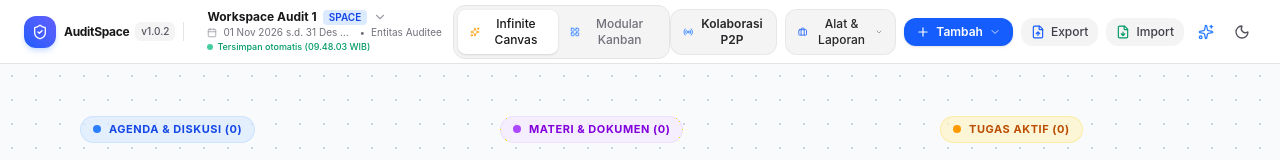
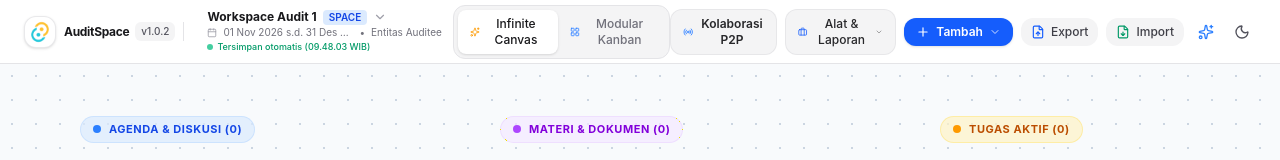
Before and after one commit to abdifaizal/auditspace, a React (Vite) app: page / in a window 1280 px wide. Shown: the top 160 px of the page. Built offline with nearby package versions, Linux system fonts and the light colour scheme.

Commit message:
style: synchronize header and report logo with official AuditSpace app icon

```diff
--- a/index.html
+++ b/index.html
@@ -3,6 +3,7 @@
   <head>
     <meta charset="UTF-8" />
     <meta name="viewport" content="width=device-width, initial-scale=1.0" />
+    <link rel="icon" type="image/png" href="/app-icon.png" />
     <title>AuditSpace v1.0.2</title>
   </head>
   <body class="bg-zinc-50 dark:bg-zinc-950 text-zinc-900 dark:text-zinc-100 antialiased selection:bg-blue-500/30 selection:text-blue-900">
--- a/src/components/Header.tsx
+++ b/src/components/Header.tsx
@@ -101,8 +101,8 @@ export const Header: React.FC<HeaderProps> = ({
       {/* Brand & Multi-Space Selector */}
       <div className="flex items-center gap-3">
         <div className="flex items-center gap-2">
-          <div className="w-8 h-8 rounded-xl bg-gradient-to-tr from-blue-600 to-indigo-500 flex items-center justify-center text-white shadow-md shadow-blue-500/20 shrink-0">
-            <ShieldCheck className="w-4 h-4" />
+          <div className="w-8 h-8 rounded-xl overflow-hidden flex items-center justify-center shrink-0 bg-white dark:bg-zinc-900 border border-zinc-200/80 dark:border-zinc-800 shadow-sm">
+            <img src="/app-icon.png" alt="AuditSpace Logo" className="w-6 h-6 object-contain" />
           </div>
           <div className="hidden lg:flex items-center gap-1.5 pr-2 border-r border-zinc-200 dark:border-zinc-800">
             <span className="text-xs font-bold tracking-tight text-zinc-900 dark:text-zinc-100">
--- a/src/components/ReportModal.tsx
+++ b/src/components/ReportModal.tsx
@@ -86,7 +86,7 @@ export const ReportModal: React.FC<ReportModalProps> = ({ workspace, isOpen, onC
             <div className="flex items-start justify-between">
               <div>
                 <div className="flex items-center gap-2">
-                  <ShieldCheck className="w-6 h-6 text-blue-600 print:text-black" />
+                  <img src="/app-icon.png" alt="AuditSpace" className="w-6 h-6 object-contain" />
                   <span className="text-xs font-bold uppercase tracking-widest text-zinc-500 print:text-zinc-600">
                     KERTAS KERJA & MONITORING PELAKSANAAN AUDIT
                   </span>
```
Also changed, not shown: public/app-icon.png (added), public/icon-32.png (added).
